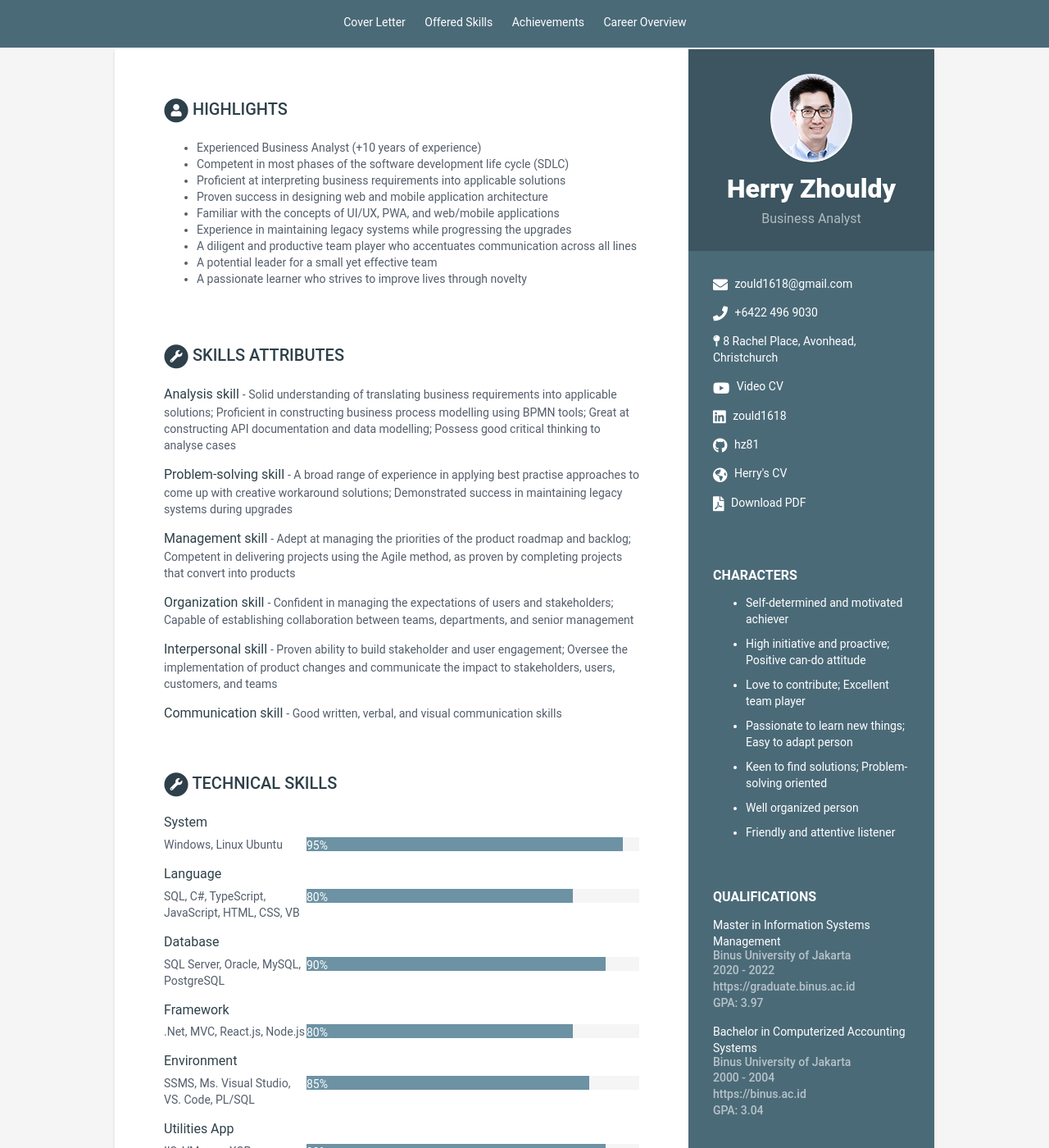
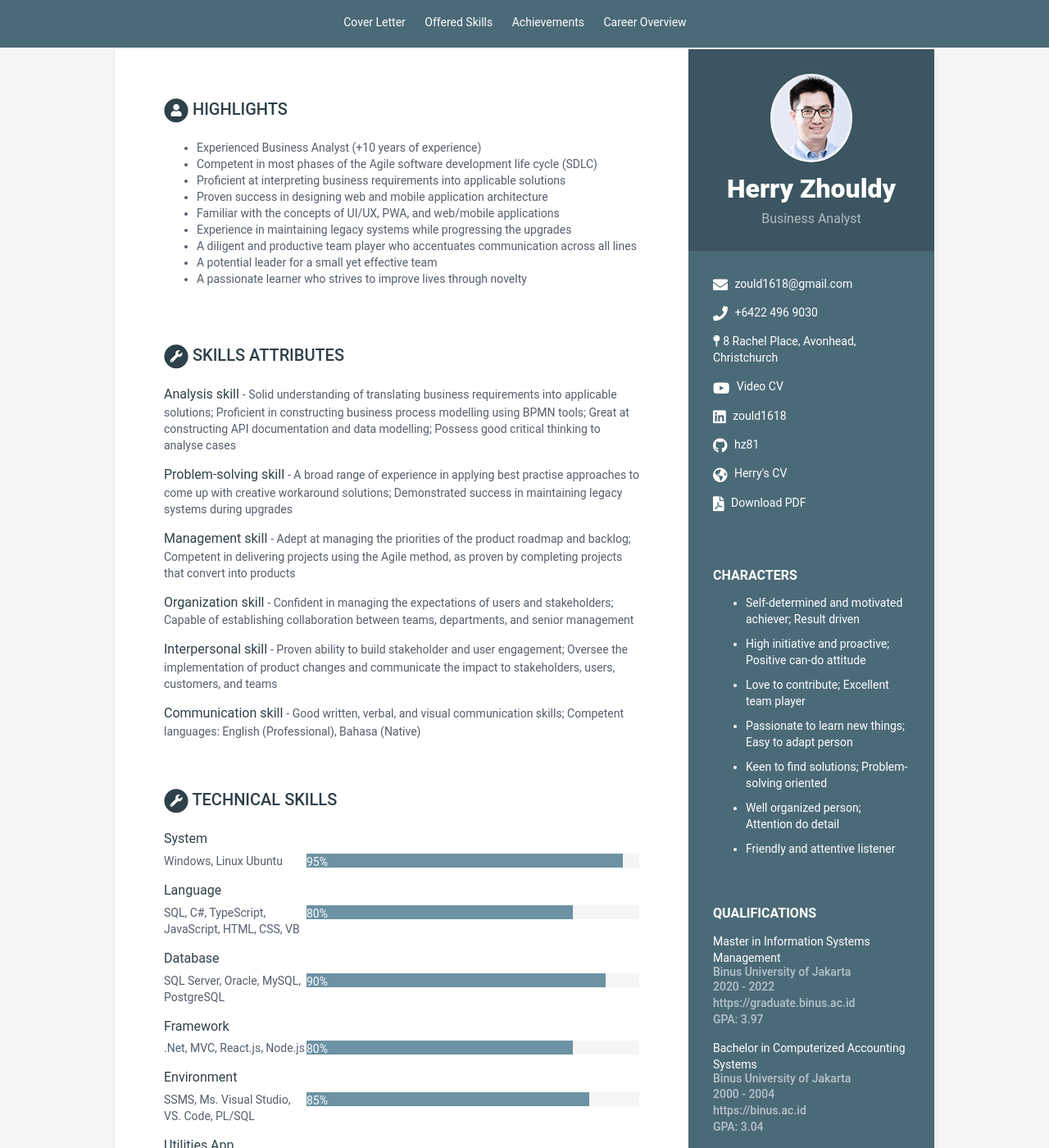
Before and after one commit to hz81/cv-ba5, a Jekyll site: the page built from index.html, in a window 1280 px wide and 1400 px high. Shown: the whole window at 82% size. Built offline with Jekyll 4.4.1, drawn with Linux system fonts in a browser that asks for light colours; some of the changed text lies outside the part shown.

Commit message:
Update data.yml

```diff
--- a/_data/data.yml
+++ b/_data/data.yml
@@ -31,12 +31,12 @@ sidebar:
     characters:
       title: Characters
       info:
-        - item: Self-determined and motivated achiever
+        - item: Self-determined and motivated achiever; Result driven
         - item: High initiative and proactive; Positive can-do attitude
         - item: Love to contribute; Excellent team player
         - item: Passionate to learn new things; Easy to adapt person
         - item: Keen to find solutions; Problem-solving oriented
-        - item: Well organized person
+        - item: Well organized person; Attention do detail
         - item: Friendly and attentive listener
 
     languages:
@@ -97,7 +97,7 @@ highlights:
     title: Highlights
     summary: |
       - Experienced Business Analyst (+10 years of experience)
-      - Competent in most phases of the software development life cycle (SDLC)
+      - Competent in most phases of the Agile software development life cycle (SDLC)
       - Proficient at interpreting business requirements into applicable solutions
       - Proven success in designing web and mobile application architecture
       - Familiar with the concepts of UI/UX, PWA, and web/mobile applications
@@ -125,7 +125,7 @@ skills-attributes:
         desc: "Proven ability to build stakeholder and user engagement; Oversee the implementation of product changes and communicate the impact to stakeholders, users, customers, and teams"
 
       - title: Communication skill
-        desc: Good written, verbal, and visual communication skills
+        desc: "Good written, verbal, and visual communication skills; Competent languages: English (Professional), Bahasa (Native)"
 
 skills-tech:
     title: Technical Skills
@@ -155,7 +155,7 @@ skills-tech:
         level: 90%
 
       - group: "Collaboration App"
-        name: "Github, Office365, Google Workspace, Jira Software"
+        name: "Github, M365, Google Workspace, Jira"
         level: 90%
 
 achievements:
```
